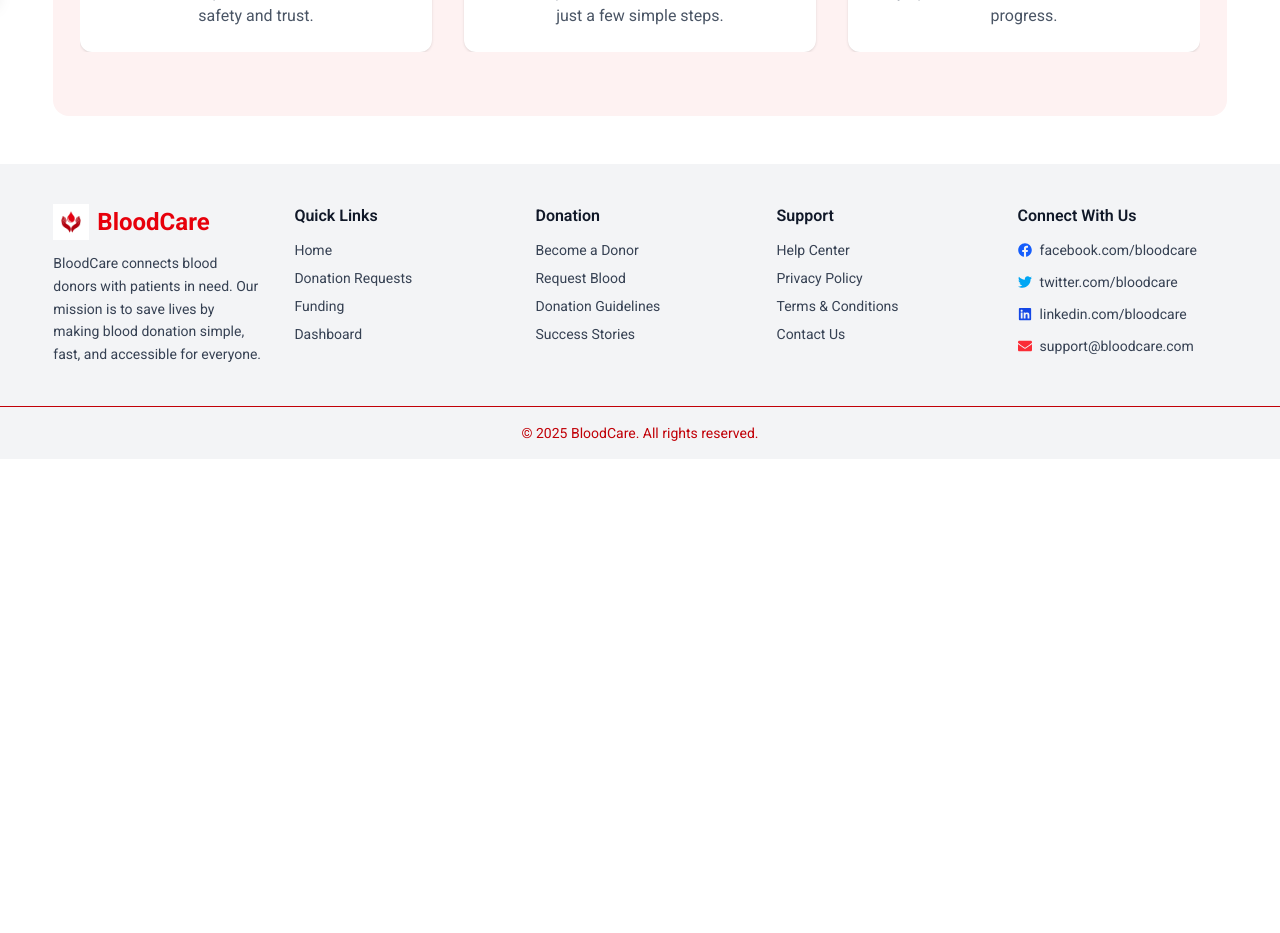
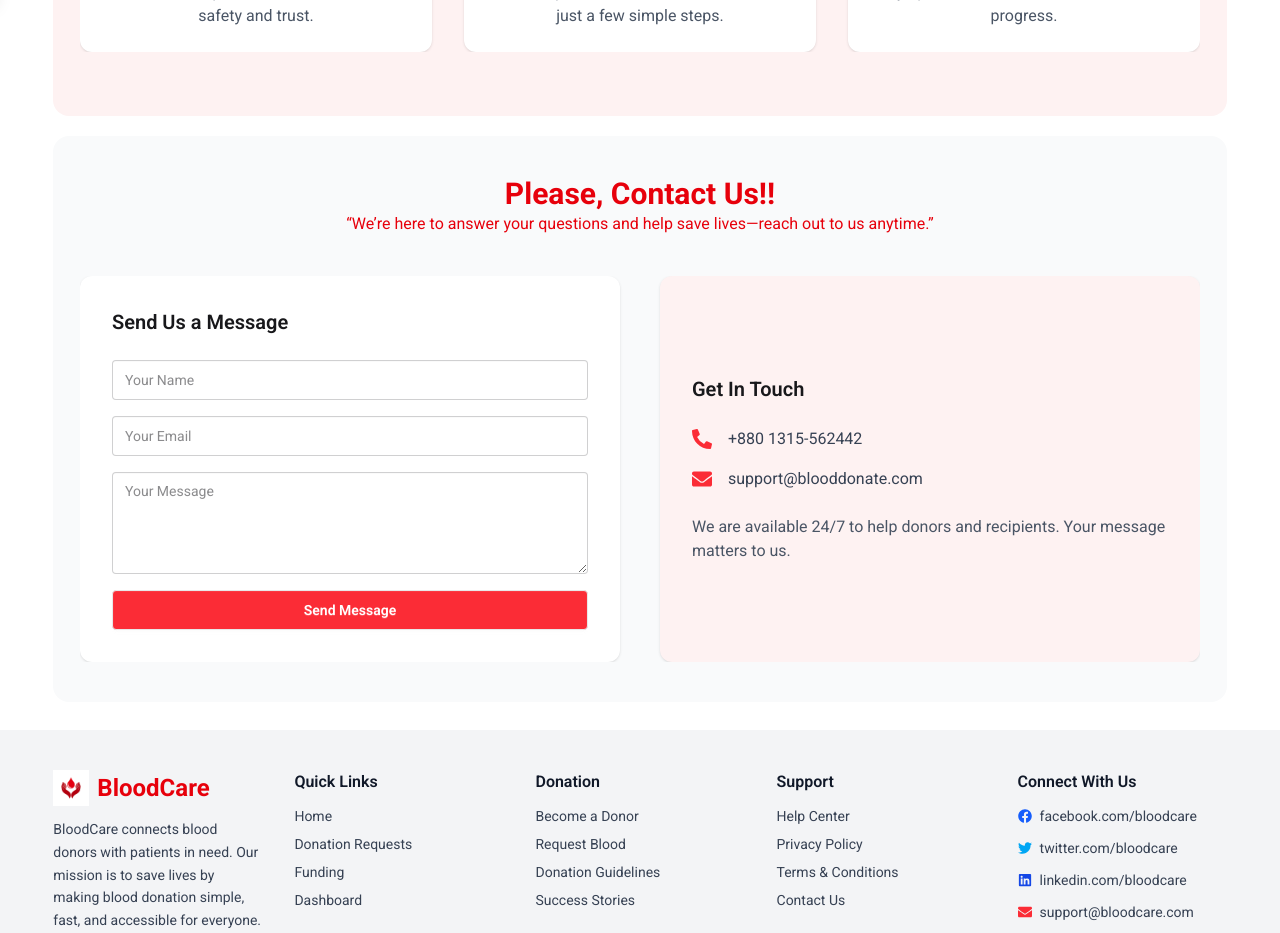
Before and after one commit to ripasarkar49/blood-donation-client, a React (Vite) app: page / in a window 1280 px wide. Shown: the part 800-1733 px from the top of the page. Before the commit the page ends 1259 px from the top, so only its background shows below. Built offline with nearby package versions, Linux system fonts and the light colour scheme; no server answers.

Commit message:
contac us

```diff
--- /dev/null
+++ b/src/Components/ContactUs.jsx
@@ -0,0 +1,113 @@
+import { FaPhoneAlt, FaEnvelope } from "react-icons/fa";
+import { useState } from "react";
+import Swal from "sweetalert2";
+import Reveal from "./Reveal";
+
+const ContactUs = () => {
+  const [formData, setFormData] = useState({
+    name: "",
+    email: "",
+    message: "",
+  });
+
+  const handleChange = (e) => {
+    const { name, value } = e.target;
+    setFormData((prev) => ({ ...prev, [name]: value }));
+  };
+
+  const handleSubmit = (e) => {
+    e.preventDefault();
+    Swal.fire({
+      icon: "success",
+      title: `Thank you, ${formData.name}! Your message has been sent.`,
+      timer: 2000,
+      showConfirmButton: false,
+    });
+
+    setFormData({ name: "", email: "", message: "" });
+  };
+
+  return (
+    <section className="bg-gray-50 py-10 rounded-2xl">
+      <div className="max-w-6xl mx-auto px-4">
+        <h2 className="text-3xl font-bold text-center text-red-600 ">
+          Please, Contact Us!!
+        </h2>
+        <h2 className=" text-center text-red-600 mb-10">
+          “We’re here to answer your questions and help save lives—reach out to
+          us anytime.”
+        </h2>
+
+        <Reveal>
+          <div className="grid grid-cols-1 md:grid-cols-2 gap-10">
+            {/* Contact Form */}
+            <div className="bg-white p-8 rounded-xl shadow">
+              <h3 className="text-xl font-semibold mb-6">Send Us a Message</h3>
+
+              <form className="space-y-4" onSubmit={handleSubmit}>
+                <input
+                  type="text"
+                  name="name"
+                  placeholder="Your Name"
+                  className="input input-bordered w-full"
+                  value={formData.name}
+                  onChange={handleChange}
+                  required
+                />
+
+                <input
+                  type="email"
+                  name="email"
+                  placeholder="Your Email"
+                  className="input input-bordered w-full"
+                  value={formData.email}
+                  onChange={handleChange}
+                  required
+                />
+
+                <textarea
+                  name="message"
+                  placeholder="Your Message"
+                  rows="4"
+                  className="textarea textarea-bordered w-full"
+                  value={formData.message}
+                  onChange={handleChange}
+                  required
+                ></textarea>
+
+                <button
+                  type="submit"
+                  className="btn bg-red-500 text-white w-full hover:bg-red-600 transition"
+                >
+                  Send Message
+                </button>
+              </form>
+            </div>
+
+            {/* Contact Info */}
+            <div className="bg-red-50 p-8 rounded-xl shadow flex flex-col justify-center">
+              <h3 className="text-xl font-semibold mb-6">Get In Touch</h3>
+
+              <div className="flex items-center gap-4 mb-4">
+                <FaPhoneAlt className="text-red-500 text-xl" />
+                <p className="text-gray-700">+880 1315-562442</p>
+              </div>
+
+              <div className="flex items-center gap-4 mb-6">
+                <FaEnvelope className="text-red-500 text-xl" />
+                <p className="text-gray-700">support@blooddonate.com</p>
+              </div>
+
+              <p className="text-gray-600">
+                We are available 24/7 to help donors and recipients. Your
+                message matters to us.
+              </p>
+            </div>
+          </div>
+        </Reveal>
+      </div>
+    </section>
+  );
+};
+
+export default ContactUs;
--- a/src/Pages/Home.jsx
+++ b/src/Pages/Home.jsx
@@ -1,12 +1,14 @@
 import React from 'react'
 import Banner from '../Components/Banner'
 import FeaturedSection from '../Components/FeaturedSection'
+import ContactUs from '../Components/ContactUs'
 
 const Home = () => {
   return (
     <div>
      <Banner></Banner>
      <FeaturedSection></FeaturedSection>
+     <ContactUs></ContactUs>
     </div>
   )
 }
--- a/src/Routes/Router.jsx
+++ b/src/Routes/Router.jsx
@@ -18,6 +18,7 @@ import DonateRequest from "../Pages/donateRequest/DonateRequest";
 import DonarDetails from "../Pages/DonarDetails/DonarDetails";
 import Banner from "../Components/Banner";
 import FeaturedSection from "../Components/FeaturedSection";
+import ContactUs from "../Components/ContactUs";
 
 const router = createBrowserRouter([
   {
@@ -47,6 +48,10 @@ const router = createBrowserRouter([
       {
         path: "/search-page",
         element:<SearchPage></SearchPage>,
+      },
+      {
+        path: "/contact-us",
+        element:<ContactUs></ContactUs>,
       },
       {
         path: "/funding",
```
